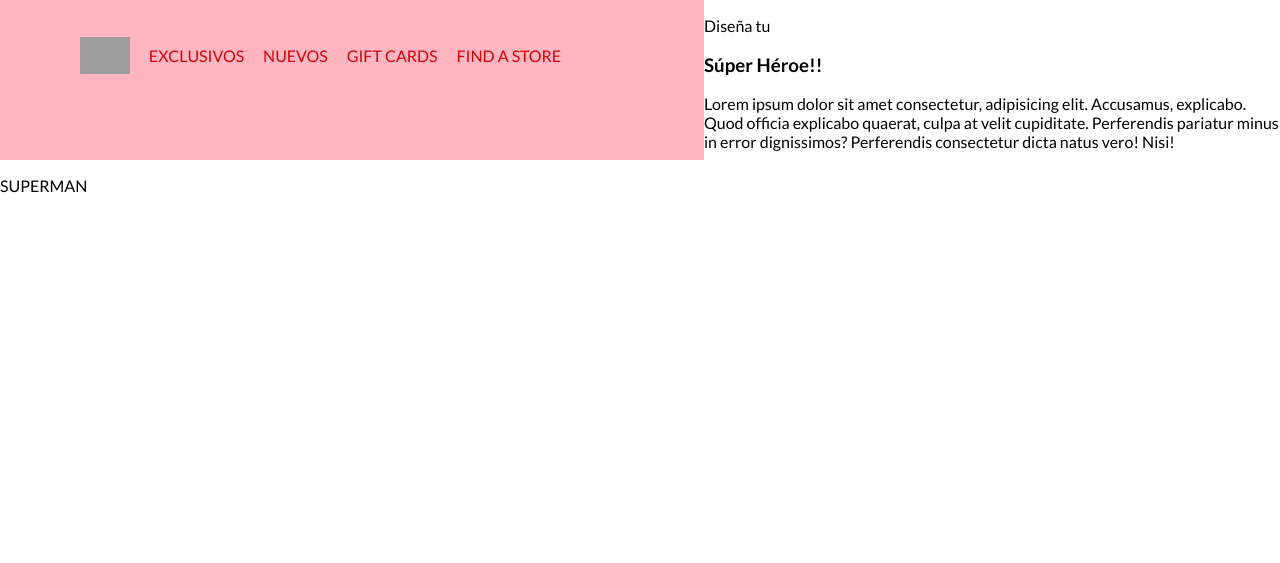
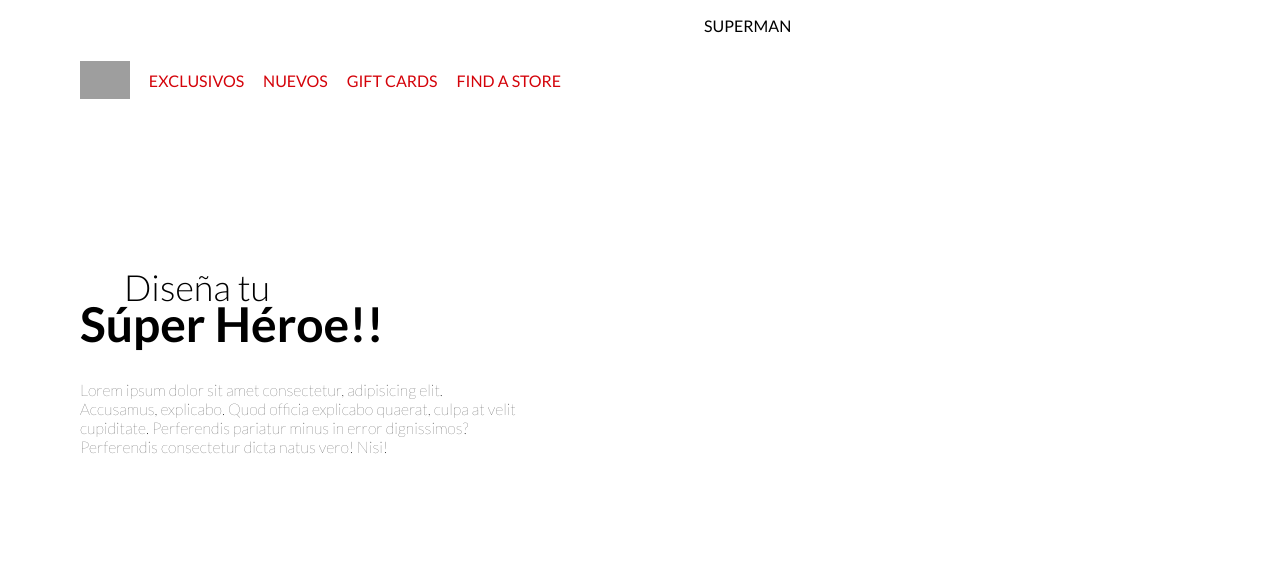
Before and after one commit to arlequin-cat/AnimationPageCSS, a plain HTML site: page index.html in a window 1280 px wide. Drawn offline with Linux system fonts and the light colour scheme; grey boxes are pictures that could not be loaded.

Commit message:
styles to the main section

```diff
--- a/styles.css
+++ b/styles.css
@@ -33,8 +33,8 @@ body
 
 .navbar
 {
-    background: lightpink;
     grid-area: nav;
+    display: flex;
 }
 
 .navbar-content
@@ -42,7 +42,7 @@ body
     display: flex;
     align-items: center;
     width: 100%;
-    padding: 30px 0 0 80px;
+    padding: 0 0 0 80px;
 
     animation: 2s navbar 0.5s ease-in-out;
 }
@@ -67,6 +67,38 @@ body
     text-decoration: none;
     color: var(--red);
     font-weight: 100px;
+}
+
+.main-content
+{
+    grid-area: section;
+    display: flex;
+    flex-direction: column;
+    justify-content: center;
+    padding-left: 80px;
+
+    animation: 2s main-content 0.5s ease-in-out;
+}
+
+.main-content p:first-child
+{
+    font-size: 36px;
+    font-weight: 300;
+    margin: 0 0 -14px 44px;
+}
+
+.main-content h1
+{
+    font-size: 48px;
+    font-weight: 700;
+    margin: 0 0 28px 0;
+}
+
+.main-content p:last-child
+{
+    font-weight: 100;
+    margin: 0;
+    width: 70%;
 }
 
 .page
@@ -108,14 +140,17 @@ body
 {
     animation-delay: 0.2s;
 }
+
 .loader div:nth-child(2)
 {
     animation-delay: 0.4s;
 }
+
 .loader div:nth-child(3)
 {
     animation-delay: 0.6s;
 }
+
 /*ANIMATIONS*/
 
 @keyframes navbar {
@@ -123,6 +158,19 @@ body
     0%
     {
         transform: translateY(-200px);
+    }
+    100%
+    {
+        transform: translateY(0px);
+    }
+
+}
+
+@keyframes main-content {
+
+    0%
+    {
+        transform: translateY(-600px);
     }
     100%
     {
```
